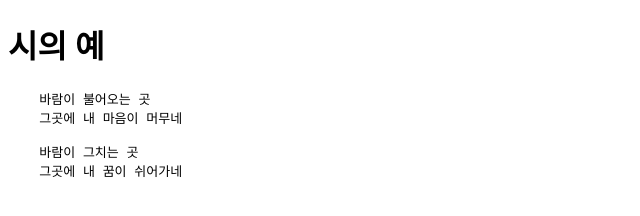
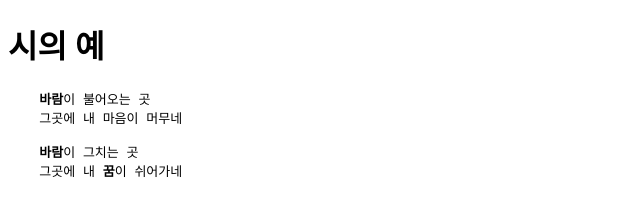
Before and after one commit to robotsdo09/wonju, a plain HTML site: page index.html in a window 1280 px wide. Shown: the full height of the page, 0-640 px from the left. Drawn offline with Linux system fonts and the light colour scheme.

Commit message:
Update index.html

```diff
--- a/index.html
+++ b/index.html
@@ -7,11 +7,11 @@
 <body>
   <h1>시의 예</h1>
   <pre>
-    바람이 불어오는 곳
-    그곳에 내 마음이 머무네
+    <b>바람</b>이 불어오는 곳
+    그곳에 내 <storng>마음</storng>이 머무네
 
-    바람이 그치는 곳
-    그곳에 내 꿈이 쉬어가네
+    <b>바람</b>이 그치는 곳
+    그곳에 내 <strong>꿈</strong>이 쉬어가네
   </pre>
 </body>
 </html>
```
